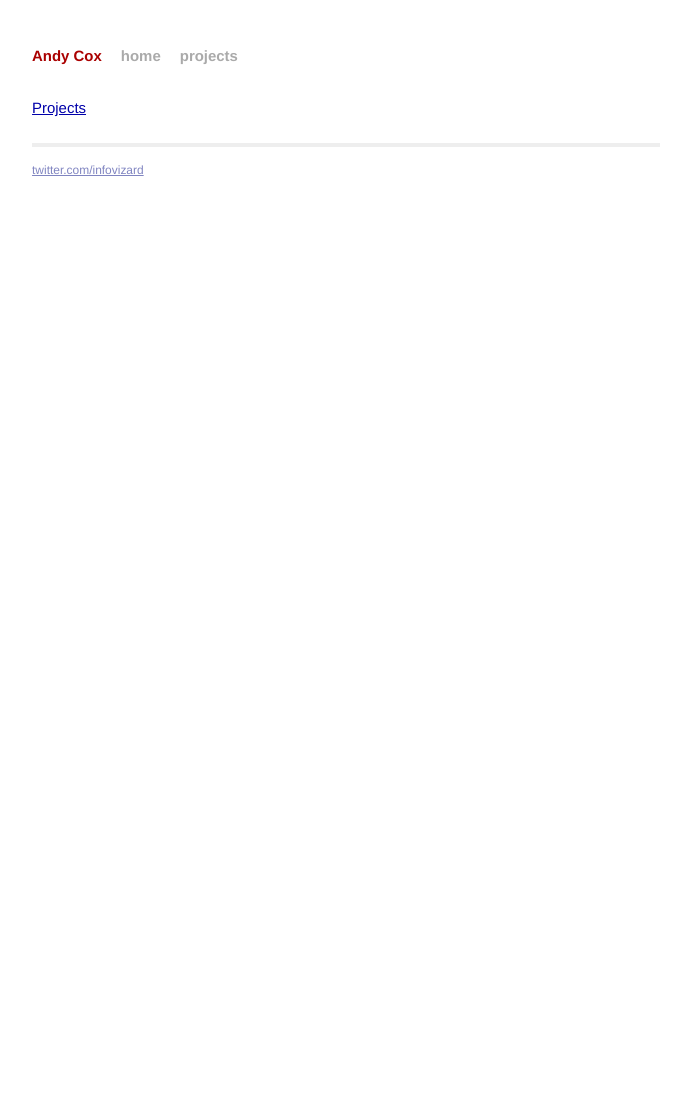
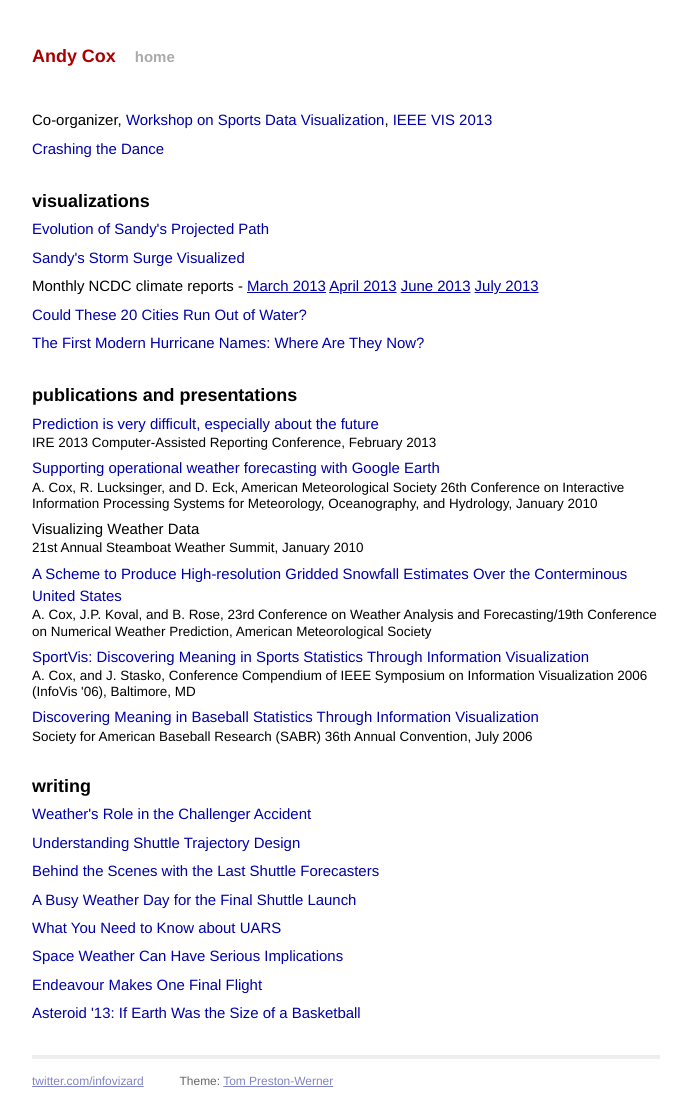
Before and after one commit to andycox/andycox.github.io, a Jekyll site: the page built from index.html, in a window 1280 px wide. Shown: the whole page, without its empty margins (294-985 px from the left). Built offline with Jekyll 4.4.1, drawn with Linux system fonts in a browser that asks for light colours; Markdown is read by kramdown in place of the engine named in the settings; before the commit the page ends 945 px from its top, so only the background shows below that.

Commit message:
Single home page

```diff
--- a/_layouts/default.html
+++ b/_layouts/default.html
@@ -20,7 +20,6 @@
             <div class="header">
               <h1 class="title"><a href="/">{{ site.name }}</a></h1>
               <a class="extra" href="/">home</a>
-              <a class="extra" href="/projects.html">projects</a>
             </div>
 
                 {{ content }}
@@ -33,7 +32,7 @@
               </div>
               <div class="contact">
                 <p>
-                  <!-- <a href="http://github.com/andycox/">github.com/andycox</a> -->
+                  Theme: <a href="http://github.com/mojombo/jekyll">Tom Preston-Werner</a>
                 </p>
               </div>
             </div>
--- a/css/main.css
+++ b/css/main.css
@@ -19,10 +19,11 @@ body {
   text-align: center;
 }
 
+
 h1, h2, h3, h4, h5, h6 {
   font-size: 100%; }
 
-h1 { margin-bottom: 1em; }
+h1 { font-size: 120%; }
 p { margin: 1em 0; }
 
 a         { color: #00a; }
@@ -40,13 +41,35 @@ ul.posts {
 }
 
 ul.posts li {
-  line-height: 1.75em;
+  text-align: left;
 }
 
 ul.posts span {
   color: #aaa;
   font-family: Monaco, "Courier New", monospace;
   font-size: 80%;
+}
+
+ul.posts li {
+  padding-top: 6px;
+}
+ul.posts li h2 {
+  font-size: 100%;
+  font-weight: normal;
+}
+ul.posts li p {
+  margin: 0 0;
+  line-height: 1.2em;
+  font-size: 90%;
+}
+ul.posts li a.title {
+  text-decoration: none;
+}
+ul.posts li a.title:hover {
+  text-decoration: underline;
+}
+ul.posts li p.title {
+  font-weight: bold;
 }
 
 /*****************************************************************************/
--- a/index.html
+++ b/index.html
@@ -3,4 +3,91 @@ layout: default
 title: Andy Cox
 ---
 
-<a href='projects.html'>Projects</a>
+<ul class='posts'>
+  <li>
+    Co-organizer, <a class='title' href='http://workshop.sportvis.com'>Workshop on Sports Data Visualization</a>, <a class='title' href='http://ieeevis.org'>IEEE VIS 2013</a>
+  </li>
+
+  <li>
+    <a class='title' href='http://crashingthedance.com'>Crashing the Dance</a>
+  </li>
+</ul>
+
+<h1>visualizations</h1>
+<ul class='posts'>
+  <li>
+    <a class='title' href='http://www.weather.com/news/weather-hurricanes/sandy-path-evolution-20121026'>Evolution of Sandy's Projected Path</a>
+  </li>
+  <li>
+    <a class='title' href='http://www.weather.com/news/weather-hurricanes/sandy-surge-interactive-20121105'>Sandy's Storm Surge Visualized</a>
+  </li>
+  <li>
+    Monthly NCDC climate reports -
+    <a href='http://www.weather.com/news/coldest-march-since-2002-ncdc-20130415'>March 2013</a>
+    <a href='http://www.weather.com/news/april-ncdc-report-20130515'>April 2013</a>
+    <a href='http://www.weather.com/news/noaa-record-wet-dry-june-year-20130715'>June 2013</a>
+    <a href='http://www.weather.com/news/noaa-record-wet-dry-july-year-20130813'>July 2013</a>
+  </li>
+  <li>
+    <a class='title' href='http://www.wunderground.com/news/water-shortages-top-20-cities-risk-water-supply-drought-20130806'>Could These 20 Cities Run Out of Water?</a>
+  </li>
+  <li>
+    <a class='title' href='http://www.weather.com/tv/tvshows/hurricane-week/revisiting-original-8-hurricane-names-20130722'>The First Modern Hurricane Names: Where Are They Now?</a>
+  </li>
+</ul>
+
+<h1>publications and presentations</h1>
+<ul class='posts'>
+  <li>
+    <a class='title' href='https://speakerdeck.com/andycox/prediction-is-very-difficult-especially-about-the-future'>Prediction is very difficult, especially about the future</a>
+    <p>IRE 2013 Computer-Assisted Reporting Conference, February 2013</p>
+  </li>
+  <li>
+    <a class='title' href='https://ams.confex.com/ams/90annual/techprogram/paper_164517.htm'>Supporting operational weather forecasting with Google Earth</a>
+    <p>A. Cox, R. Lucksinger, and D. Eck, American Meteorological Society 26th Conference on Interactive Information Processing Systems for Meteorology, Oceanography, and Hydrology, January 2010</p>
+  </li>
+  <li>
+    <h2>Visualizing Weather Data</h2>
+    <p>21st Annual Steamboat Weather Summit, January 2010</p>
+  </li>
+  <li>
+    <a class='title' href='https://ams.confex.com/ams/23WAF19NWP/techprogram/paper_154127.htm'>A Scheme to Produce High-resolution Gridded Snowfall Estimates Over the Conterminous United States</a>
+    <p>A. Cox, J.P. Koval, and B. Rose, 23rd Conference on Weather Analysis and Forecasting/19th Conference on Numerical Weather Prediction, American Meteorological Society</p>
+  </li>
+  <li>
+    <a class='title' href='http://www.cc.gatech.edu/gvu/ii/sportvis/sportvis/'>SportVis: Discovering Meaning in Sports Statistics Through Information Visualization</a>
+    <p>A. Cox, and J. Stasko, Conference Compendium of IEEE Symposium on Information Visualization 2006 (InfoVis '06), Baltimore, MD</p>
+  </li>
+  <li>
+    <a class='title' href='https://speakerdeck.com/andycox/discovering-meaning-in-baseball-statistics-through-information-visualization'>Discovering Meaning in Baseball Statistics Through Information Visualization</a>
+    <p>Society for American Baseball Research (SABR) 36th Annual Convention, July 2006</p>
+  </li>
+</ul>
+
+<h1>writing</h1>
+<ul class='posts'>
+  <li>
+    <a class='title' href='http://www.weather.com/outlook/weather-news/news/articles/challenger-weather_2011-01-27'>Weather's Role in the Challenger Accident</a>
+  </li>
+  <li>
+    <a class='title' href='http://www.weather.com/outlook/weather-news/news/articles/shuttle-trajectory_2011-07-04'>Understanding Shuttle Trajectory Design</a>
+  </li>
+  <li>
+    <a class='title' href='http://www.weather.com/outlook/weather-news/news/articles/bhts-last-shuttle-launch_2011-07-20'>Behind the Scenes with the Last Shuttle Forecasters</a>
+  </li>
+  <li>
+    <a class='title' href='http://www.weather.com/blog/weather/8_25122.html'>A Busy Weather Day for the Final Shuttle Launch</a>
+  </li>
+  <li>
+    <a class='title' href='http://www.weather.com/outlook/weather-news/news/articles/uars-satellite_2011-09-21'>What You Need to Know about UARS</a>
+  </li>
+  <li>
+    <a class='title' href='http://www.weather.com/outlook/weather-news/news/articles/geomagnetic-storm-coronal-mass-ejection_2011-09-28'>Space Weather Can Have Serious Implications</a>
+  </li>
+  <li>
+    <a class='title' href='http://www.weather.com/news/final-flight-endeavour-20120914'>Endeavour Makes One Final Flight</a>
+  </li>
+  <li>
+    <a class='title' href='http://www.weather.com/news/science/space/asteroid-earth-basketball-scale-20130213'>Asteroid '13: If Earth Was the Size of a Basketball</a>
+  </li>
+</ul>
```
